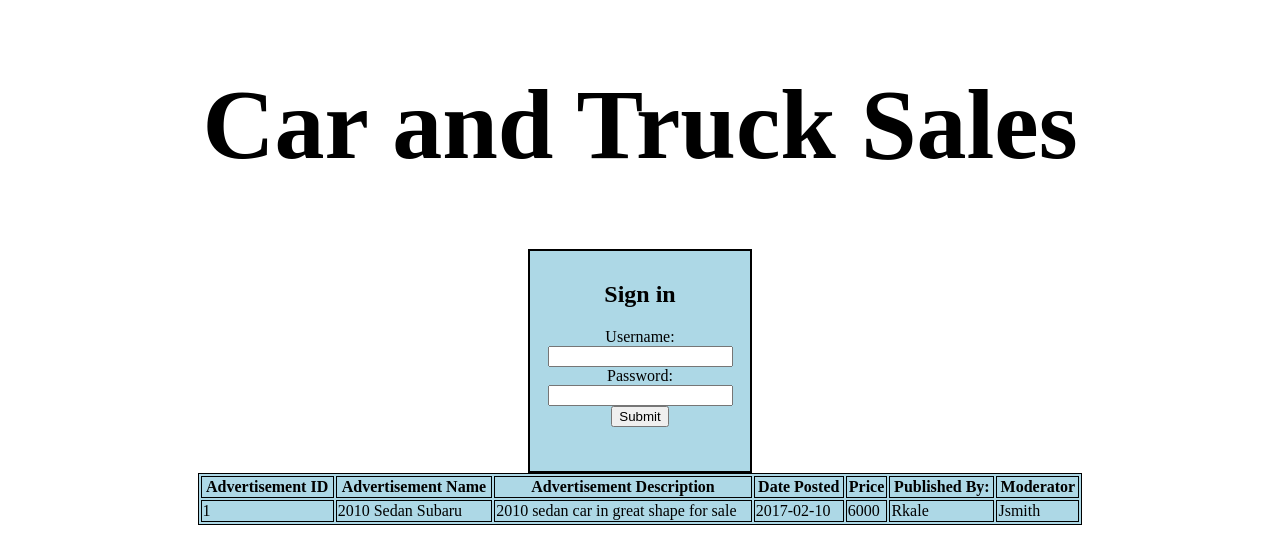
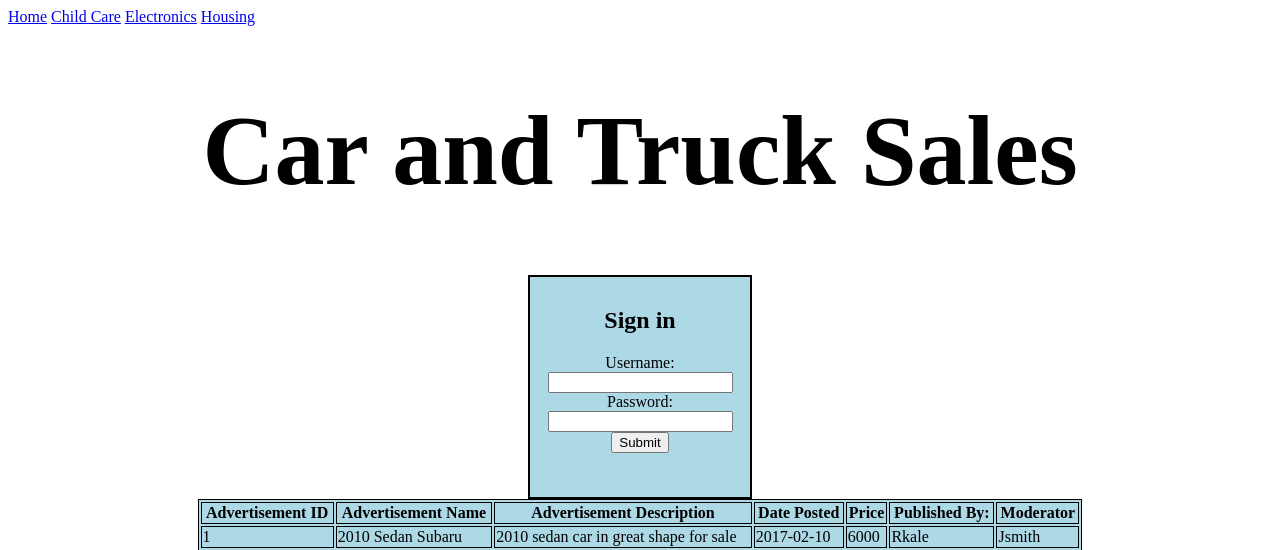
Before and after one commit to TerrAnnie/371-Project-2, a PHP site: page /CATSales.php in a window 1280 px wide. Shown: the top 550 px of the page. Run offline with PHP 8.4, Linux system fonts and the light colour scheme; data comes from the database, SQL or seed files in the repository.

Commit message:
Added links to other pages, on listing pages

```diff
--- a/Project371/CATSales.php
+++ b/Project371/CATSales.php
@@ -24,9 +24,13 @@
 
 		</style>
 
-		<title> Electronic Advertisements</title>
+		<title> Car and Truck Sales</title>
 	</head>
 	<body>
+	<a href="Homepage1.php">Home</a>
+	<a href="CCASales.php">Child Care</a>
+	<a href="ELCsales.php">Electronics</a>
+	<a href="HOUSales.php">Housing</a>
 	<center> <h1> Car and Truck Sales </h1> </center>
 		<center>
 			<table>
--- a/Project371/CCASales.php
+++ b/Project371/CCASales.php
@@ -25,8 +25,13 @@
 		</style>
 
 		<title> Child Care Advertisements</title>
+
 	</head>
 	<body>
+	<a href="Homepage1.php">Home</a>
+	<a href="CATSales.php">Cars and Trucks</a>
+	<a href="ELCsales.php">Electronics</a>
+	<a href="HOUSales.php">Housing</a>
 	<center> <h1> Child Care Advertisements</h1> </center>
 		<center>
 			<table>
--- a/Project371/ELCsales.php
+++ b/Project371/ELCsales.php
@@ -27,6 +27,10 @@
 		<title> Electronic Advertisements</title>
 	</head>
 	<body>
+	<a href="Homepage1.php">Home</a>
+	<a href="CCASales.php">Child Care</a>
+	<a href="CATSales.php">Cars and Trucks</a>
+	<a href="HOUSales.php">Housing</a>
 	<center> <h1> Electronic Advertisements </h1> </center>
 		<center>
 			<table>
--- a/Project371/HOUSales.php
+++ b/Project371/HOUSales.php
@@ -27,6 +27,10 @@
 		<title> Housing Advertisements </title>
 	</head>
 	<body>
+	<a href="Homepage1.php">Home</a>
+	<a href="CCASales.php">Child Care</a>
+	<a href="CATSales.php">Cars and Trucks</a>
+	<a href="ELCsales.php">Electronics</a>
 	<center> <h1> Housing Sales</h1> </center>
 		<center>
 			<table>
```
